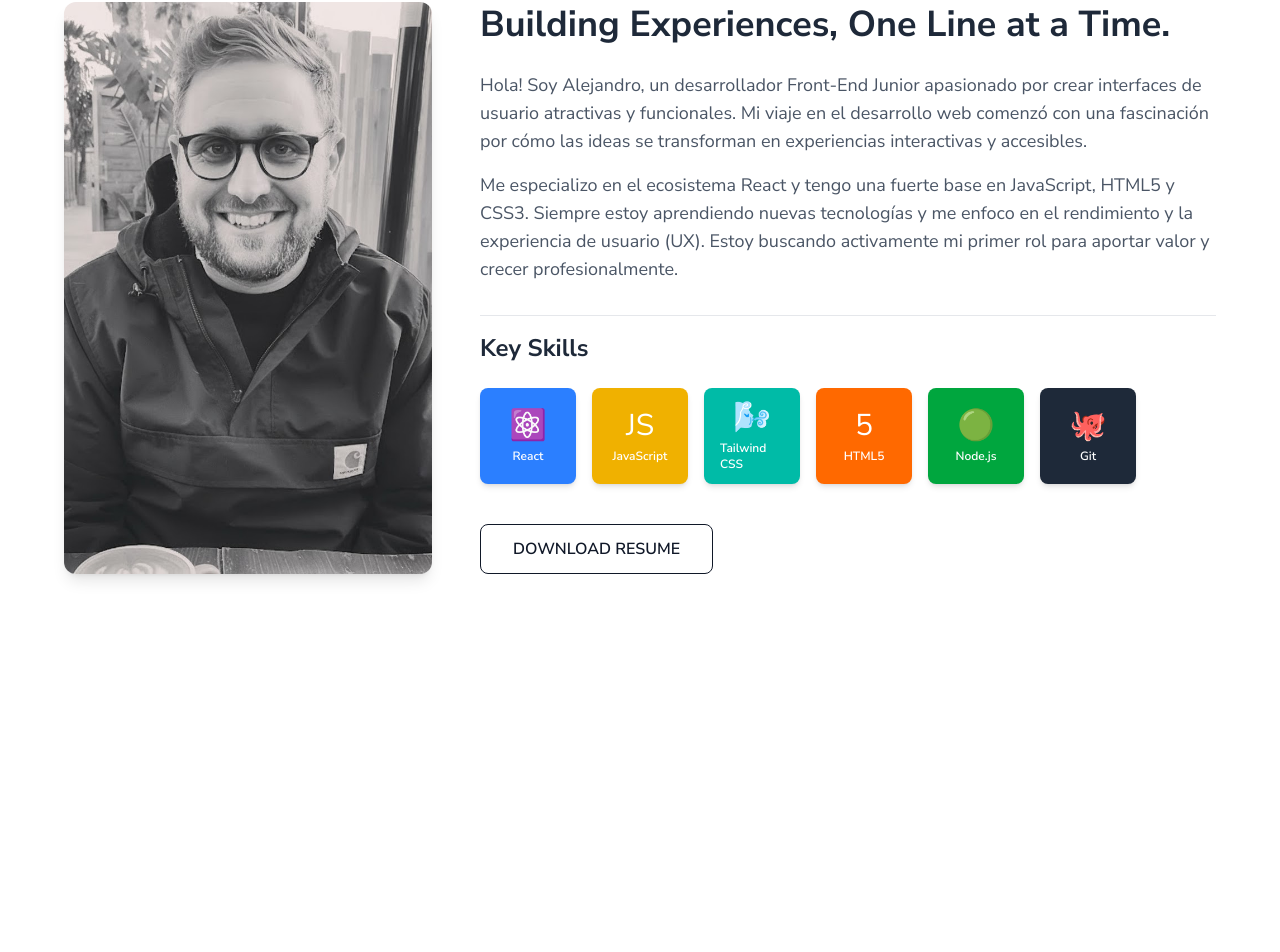
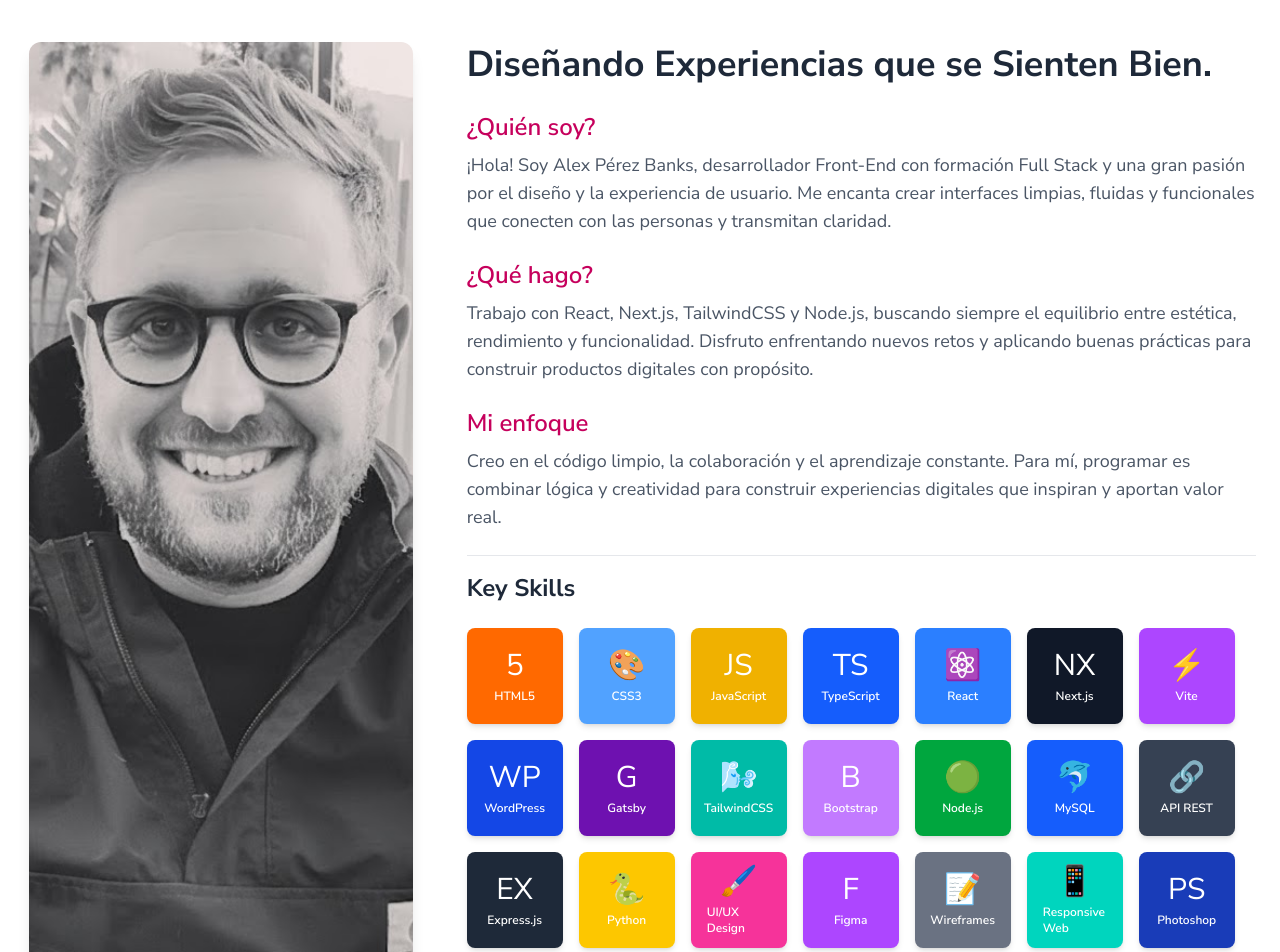
Before and after one commit to APerezBanks/Alejandro-Portfolio-25, a React (Vite) app: page /bio in a window 1280 px wide. Shown: the part 460-1412 px from the top of the page. Before the commit the page ends 1058 px from the top, so only its background shows below. Built offline with nearby package versions, Linux system fonts and the light colour scheme.

Commit message:
Bio updated

```diff
--- a/src/components/Bio.jsx
+++ b/src/components/Bio.jsx
@@ -1,28 +1,69 @@
 // src/components/Bio.jsx
 
-// Datos simulados (puedes mover esto a un archivo de configuración si crece)
 const bioData = {
-  title: "Building Experiences, One Line at a Time.",
-  paragraph1:
-    "Hola! Soy Alejandro, un desarrollador Front-End Junior apasionado por crear interfaces de usuario atractivas y funcionales. Mi viaje en el desarrollo web comenzó con una fascinación por cómo las ideas se transforman en experiencias interactivas y accesibles.",
-  paragraph2:
-    "Me especializo en el ecosistema React y tengo una fuerte base en JavaScript, HTML5 y CSS3. Siempre estoy aprendiendo nuevas tecnologías y me enfoco en el rendimiento y la experiencia de usuario (UX). Estoy buscando activamente mi primer rol para aportar valor y crecer profesionalmente.",
+  title: "Diseñando Experiencias que se Sienten Bien.",
+  sections: [
+    {
+      subtitle: "¿Quién soy?",
+      content:
+        "¡Hola! Soy Alex Pérez Banks, desarrollador Front-End con formación Full Stack y una gran pasión por el diseño y la experiencia de usuario. Me encanta crear interfaces limpias, fluidas y funcionales que conecten con las personas y transmitan claridad.",
+    },
+    {
+      subtitle: "¿Qué hago?",
+      content:
+        "Trabajo con React, Next.js, TailwindCSS y Node.js, buscando siempre el equilibrio entre estética, rendimiento y funcionalidad. Disfruto enfrentando nuevos retos y aplicando buenas prácticas para construir productos digitales con propósito.",
+    },
+    {
+      subtitle: "Mi enfoque",
+      content:
+        "Creo en el código limpio, la colaboración y el aprendizaje constante. Para mí, programar es combinar lógica y creatividad para construir experiencias digitales que inspiran y aportan valor real.",
+    },
+  ],
   resumeLink: "#", // Enlace a tu CV o archivo PDF
 };
 
-// Define tus habilidades clave aquí
 const skills = [
+  // Front-End
+  { name: "HTML5", logo: "5", color: "bg-orange-500" },
+  { name: "CSS3", logo: "🎨", color: "bg-blue-400" },
+  { name: "JavaScript", logo: "JS", color: "bg-yellow-500" },
+  { name: "TypeScript", logo: "TS", color: "bg-blue-600" },
   { name: "React", logo: "⚛️", color: "bg-blue-500" },
-  { name: "JavaScript", logo: "JS", color: "bg-yellow-500" },
-  { name: "Tailwind CSS", logo: "🌬️", color: "bg-teal-500" },
-  { name: "HTML5", logo: "5", color: "bg-orange-500" },
+  { name: "Next.js", logo: "NX", color: "bg-gray-900" },
+  { name: "Vite", logo: "⚡", color: "bg-purple-500" },
+  { name: "WordPress", logo: "WP", color: "bg-blue-700" },
+  { name: "Gatsby", logo: "G", color: "bg-purple-800" },
+  { name: "TailwindCSS", logo: "🌬️", color: "bg-teal-500" },
+  { name: "Bootstrap", logo: "B", color: "bg-purple-400" },
+
+  // Back-End
   { name: "Node.js", logo: "🟢", color: "bg-green-600" },
-  { name: "Git", logo: "🐙", color: "bg-gray-800" },
+  { name: "MySQL", logo: "🐬", color: "bg-blue-600" },
+  { name: "API REST", logo: "🔗", color: "bg-gray-700" },
+  { name: "Express.js", logo: "EX", color: "bg-gray-800" },
+
+  // Lenguajes y lógica general
+  { name: "Python", logo: "🐍", color: "bg-yellow-400" },
+
+  // Diseño / UX / UI
+  { name: "UI/UX Design", logo: "🖌️", color: "bg-pink-500" },
+  { name: "Figma", logo: "F", color: "bg-purple-500" },
+  { name: "Wireframes", logo: "📝", color: "bg-gray-500" },
+  { name: "Responsive Web", logo: "📱", color: "bg-teal-400" },
+  { name: "Photoshop", logo: "PS", color: "bg-blue-800" },
+  { name: "Canva", logo: "🎨", color: "bg-pink-300" },
+
+  // Extras / Audio / IA
+  { name: "AI / Machine Learning", logo: "🤖", color: "bg-indigo-500" },
+  { name: "Pro Tools", logo: "🎚️", color: "bg-gray-900" },
+  { name: "Ableton Live", logo: "🎹", color: "bg-green-700" },
+  { name: "Git / GitHub", logo: "🐙", color: "bg-gray-800" },
+  { name: "Netlify / Vercel", logo: "🚀", color: "bg-purple-600" },
 ];
 
 function Bio() {
   return (
-    <section className="container mx-auto px-16 py-6">
+    <section className="container mx-auto px-6 py-16">
       {/* Título de la Sección */}
       <h2 className="text-5xl font-extrabold mb-12 text-gray-900">ABOUT ME</h2>
 
@@ -31,20 +72,28 @@ function Bio() {
         {/* Columna Izquierda: Foto Personal */}
         <div className="w-full lg:w-1/3 flex justify-center">
           <img
-            className="w-full h-full max-w-sm  rounded-xl shadow-lg object-cover"
-            src="/images/unnamed.jpg" // Usa la misma foto que en tu header, pero más grande.
+            className="w-full h-full max-w-sm rounded-xl shadow-lg object-cover"
+            src="/images/unnamed.jpg" // Ajusta la ruta según tu proyecto
             alt="Alejandro Banks"
           />
         </div>
 
         {/* Columna Derecha: Texto y Habilidades */}
         <div className="w-full lg:w-2/3">
-          {/* Título y Párrafos */}
+          {/* Título Principal */}
           <h3 className="text-4xl font-bold mb-6 text-gray-800 leading-tight">
             {bioData.title}
           </h3>
-          <p className="text-gray-600 mb-4 text-lg">{bioData.paragraph1}</p>
-          <p className="text-gray-600 mb-8 text-lg">{bioData.paragraph2}</p>
+
+          {/* Secciones de About Me */}
+          {bioData.sections.map((section, index) => (
+            <div key={index} className="mb-6">
+              <h4 className="text-2xl font-semibold text-pink-700 mb-2">
+                {section.subtitle}
+              </h4>
+              <p className="text-gray-600 text-lg">{section.content}</p>
+            </div>
+          ))}
 
           {/* Sección de Habilidades Clave */}
           <h4 className="text-2xl font-bold mb-6 text-gray-800 pt-4 border-t border-gray-200">
@@ -68,7 +117,7 @@ function Bio() {
             href={bioData.resumeLink}
             target="_blank"
             rel="noopener noreferrer"
-            className="inline-block mt-10 px-8 py-3 border border-gray-900 text-gray-900 font-semibold rounded-lg hover:bg-gray-900 hover:text-white transition duration-200"
+            className="inline-block mt-10 px-8 py-3 border border-gray-900 text-gray-900 font-semibold rounded-lg hover:bg-pink-700 hover:text-white transition duration-200"
           >
             DOWNLOAD RESUME
           </a>
--- a/src/components/Home.jsx
+++ b/src/components/Home.jsx
@@ -19,9 +19,11 @@ function Home() {
           </h2>
 
           <p className="handwritten text-2xl text-gray-600 mb-6">
-            Apasionado por el Front-End y el diseño UX/UI. Construyo apps web
-            ágiles y escalables con React, Next.js y Node.js.
+            Apasionado por el Front-End y el diseño UX/UI.<br></br>Construyo
+            apps web ágiles y escalables con las tecnologías mas actuales.
             <br></br>
+            Combinando mi experiencia como programador, junto con la
+            inteligencia artificial mas actual.
             <br></br>
             <strong>Mi objetivo: </strong>que la tecnología se sienta simple,
             fluida y útil.{" "}
--- a/src/components/Shared/ProjectCard.jsx
+++ b/src/components/Shared/ProjectCard.jsx
@@ -44,9 +44,9 @@ const ProjectCard = ({ project }) => {
             href={project.sourceUrl}
             target="_blank"
             rel="noopener noreferrer"
-            className="flex-1 text-center py-2 border border-gray-900 text-white bg-gray-900 rounded-lg hover:bg-gray-700 transition duration-200"
+            className="flex-1 text-center py-2 border border-gray-900 text-white bg-pink-900 rounded-lg hover:bg-gray-700 transition duration-200"
           >
-            Source Code
+            Codigo
           </a>
         </div>
       </div>
--- a/src/data/data.js
+++ b/src/data/data.js
@@ -2,8 +2,8 @@
 const projectsData = [
   {
     id: 1,
-    title: "Shopify Redesign",
-    description: "Modern e-commerce platform with Stripe integration.",
+    title: "Innova Space",
+    description: ".",
     image: "/images/shopify-redesign.jpg", // Asegúrate de colocar tus imágenes en la carpeta 'public'
     technologies: ["React", "Tailwind CSS", "Stripe API", "Node.js"],
     liveUrl: "#",
```
Also changed, not shown: 2 other files (tests, documents, lock files or other folders).
